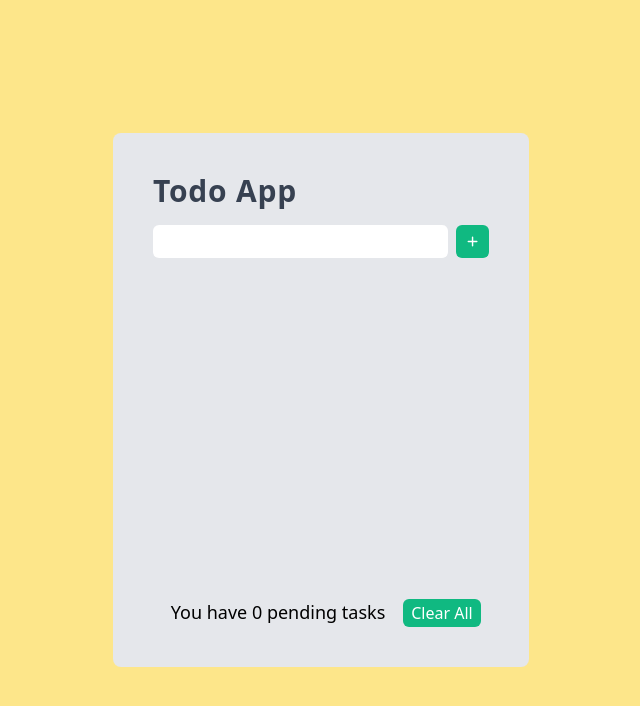
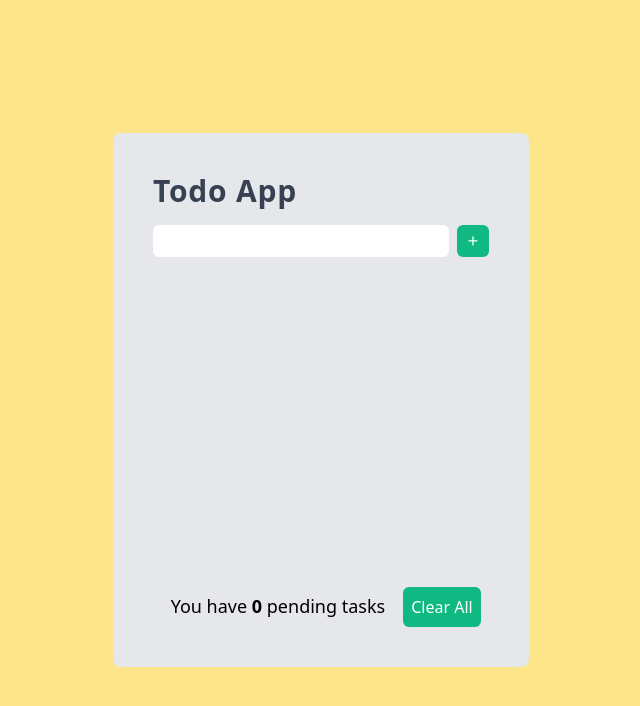
Before and after one commit to pavilandoangelo/todo-list, a React (Create React App) app: page / in a window 1280 px wide. Shown: the top 706 px of the page, without its empty margins (319-959 px from the left). Built offline with nearby package versions, Linux system fonts and the light colour scheme.

Commit message:
🎨 Update styling

```diff
--- a/src/App.js
+++ b/src/App.js
@@ -10,10 +10,9 @@ function App() {
 
   const handleAddTodo = () => {
     const todo = state.todo.trim();
+
     if (todo) {
-
       const hasDuplicateTask = state.todoList.filter(task => task === todo);
-      console.log("hasDuplicateTask >>> ", hasDuplicateTask);
       if (hasDuplicateTask.length) {
         return setState({ ...state, duplicateTask: true });
       }
@@ -74,11 +73,11 @@ function App() {
               );
             })}
           </div>
-          <div className="w-full flex flex-col space-y-2 p-2 items-baseline md:flex-row md:space-x-2 md:h-11 lg:flex-row lg:space-x-2 lg:h-11 xl:flex-row xl:space-x-2 xl:h-11 2xl:flex-row 2xl:space-x-2 2xl:h-14 ">
+          <div className="w-full flex flex-col space-y-2 p-2 items-baseline md:flex-row md:space-x-2 md:h-12 lg:flex-row lg:space-x-2 lg:h-14 xl:flex-row xl:space-x-2 xl:h-14 2xl:flex-row 2xl:space-x-2 2xl:h-14">
             <p className="w-full h-full text-center text-md font-normal md:flex-grow md:w-9/12 md:text-left md:text-md lg:flex-grow lg:w-9/12 lg:text-lg xl:flex-grow xl:w-9/12 xl:text-lg 2xl:flex-grow 2xl:w-9/12 2xl:text-left 2xl:text-lg">
-              You have {state.todoList.length} pending tasks
+              You have <span className="font-bold">{state.todoList.length}</span> pending tasks
             </p>
-            <button className="w-full h-full bg-green-500 text-white text-md font-normal rounded-md focus:outline-none focus:ring focus:ring-blue-200 md:flex-initial md:w-3/12 lg:flex-initial lg:w-3/12 xl:flex-initial xl:w-3/12 2xl:flex-initial 2xl:w-3/12" onClick={handleClearAllTodo}>
+            <button className="w-full h-full bg-green-500 text-white text-md p-1 font-normal rounded-md focus:outline-none focus:ring focus:ring-blue-200 md:flex-initial md:w-3/12 lg:flex-initial lg:w-3/12 xl:flex-initial xl:w-3/12 2xl:flex-initial 2xl:w-3/12" onClick={handleClearAllTodo}>
               <span>Clear All</span>
             </button>
           </div>
--- a/src/components/todo-list.jsx
+++ b/src/components/todo-list.jsx
@@ -5,7 +5,7 @@ function TodoList(props) {
 
   return (
     <div className="flex flex-row w-full h-8 md:h-10 lg:h-10 xl:h-10 2xl:h-10">
-      <p className="flex-grow h-full w-11/12 bg-white p-2 font-normal tracking-wide whitespace-normal break-all rounded-l-md text-sm md:text-md lg:text-lg xl:text-lg 2xl:text-lg ">
+      <p className="flex-grow h-full w-11/12 bg-white p-2 font-normal tracking-wide whitespace-normal break-all rounded-l-md text-md md:text-lg lg:text-lg xl:text-lg 2xl:text-lg ">
         {todo}
       </p>
       <button className="flex-initial h-full bg-red-500 p-2 focus:outline-none rounded-r-md" onClick={() => handleFinishedTodo(todo)}>
```
